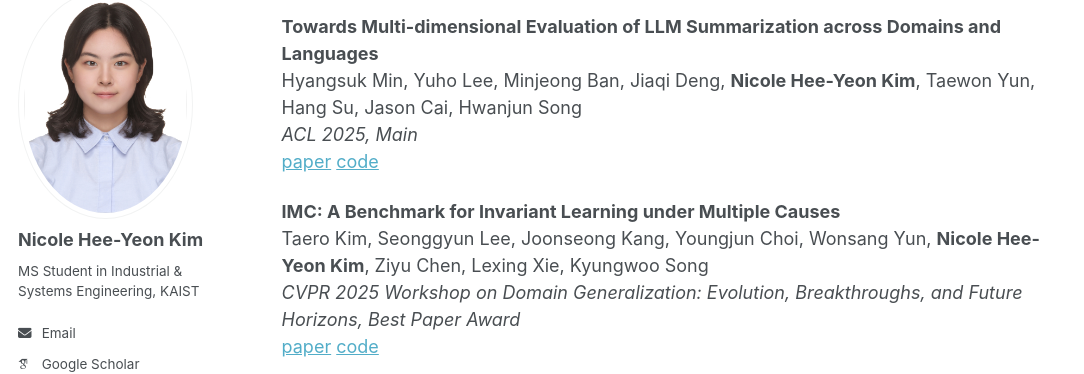
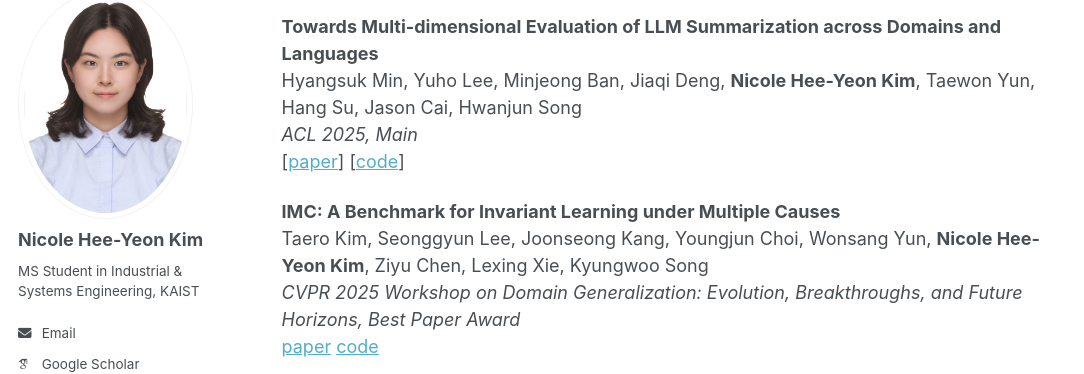
Before and after one commit to Nicole-Hee-Yeon-Kim/Nicole-Hee-Yeon-Kim.github.io, a Jekyll site: the page built from _pages/about.md, in a window 1280 px wide and 900 px high, scrolled down 563 px. Shown: the part 109-483 px from the top of the window, without its empty margins (0-1084 px from the left). Built offline with Jekyll 4.4.1, drawn with Linux system fonts in a browser that asks for light colours; some web fonts are replaced; a script that is not in the unit is left out.

```diff
--- a/_pages/about.md
+++ b/_pages/about.md
@@ -22,7 +22,7 @@ My research focuses on enhancing multimodal large language models (LLMs) and vis
 **Towards Multi-dimensional Evaluation of LLM Summarization across Domains and Languages**
 Hyangsuk Min, Yuho Lee, Minjeong Ban, Jiaqi Deng, **Nicole Hee-Yeon Kim**, Taewon Yun, Hang Su, Jason Cai, Hwanjun Song
 *ACL 2025, Main*
-[paper](https://arxiv.org/abs/2506.00549) [code](https://github.com/DISL-Lab/MSumBench)
+[[paper](https://arxiv.org/abs/2506.00549)] [[code](https://github.com/DISL-Lab/MSumBench)]
 
 **IMC: A Benchmark for Invariant Learning under Multiple Causes**
 Taero Kim, Seonggyun Lee, Joonseong Kang, Youngjun Choi, Wonsang Yun, **Nicole Hee-Yeon Kim**, Ziyu Chen, Lexing Xie, Kyungwoo Song
```
